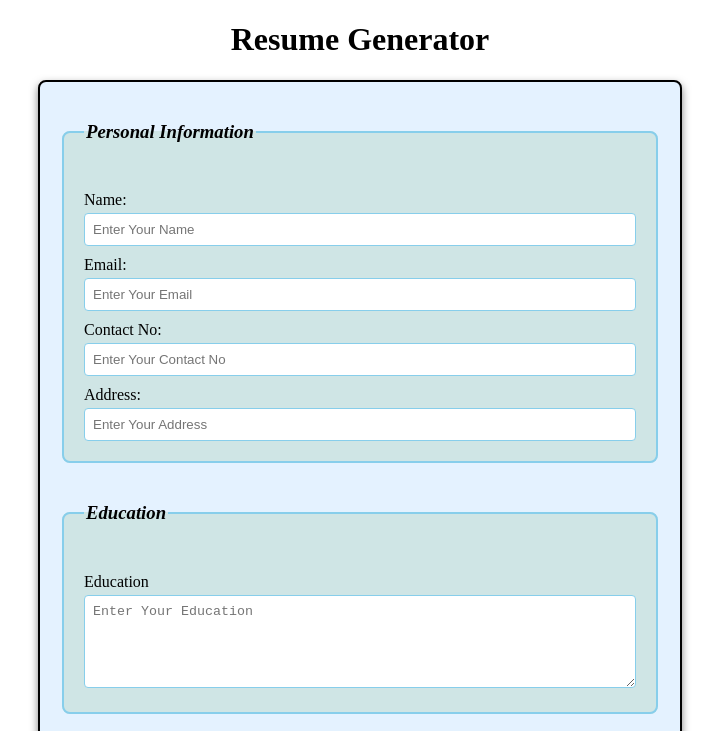
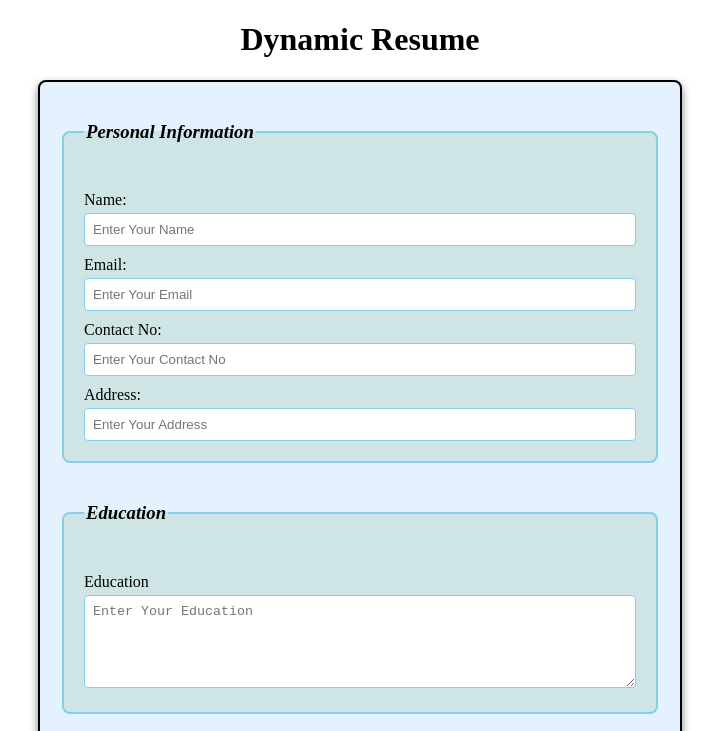
Before and after one commit to RayyanShakir/hackathon-milestones, a plain HTML site: page milestone-03/index.html in a window 1280 px wide. Shown: the top 731 px of the page, without its empty margins (280-999 px from the left). Drawn offline with Linux system fonts and the light colour scheme.

Commit message:
Update index.html

```diff
--- a/milestone-03/index.html
+++ b/milestone-03/index.html
@@ -7,7 +7,7 @@
     <link rel="stylesheet" href="style.css">
 </head>
 <body>
-   <h1 id="heading">Resume Generator</h1>
+   <h1 id="heading">Dynamic Resume </h1>
    <form id="resume-container">
     <fieldset id="pi">
         <legend> <i><h3>Personal Information</h3></i></legend>
```
